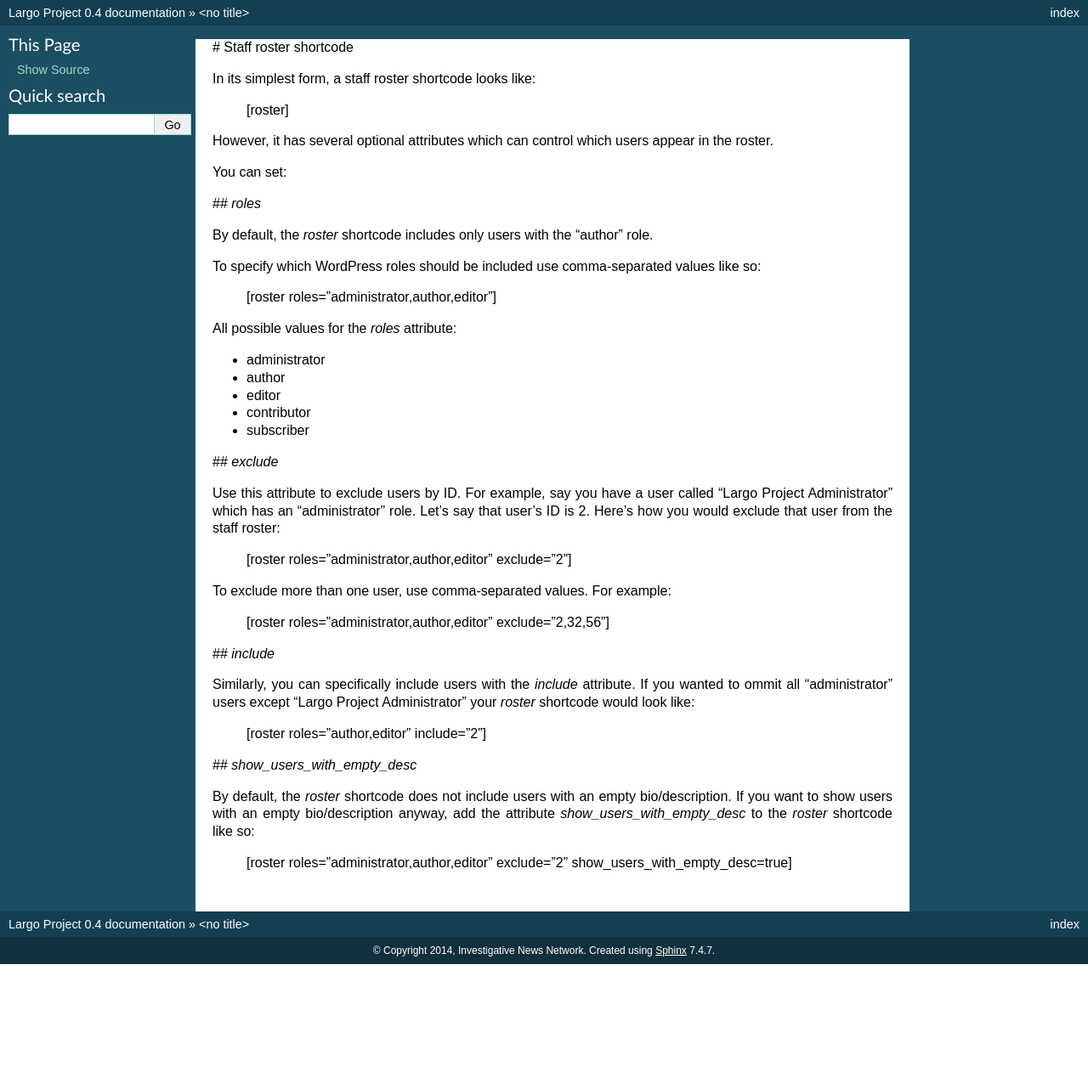
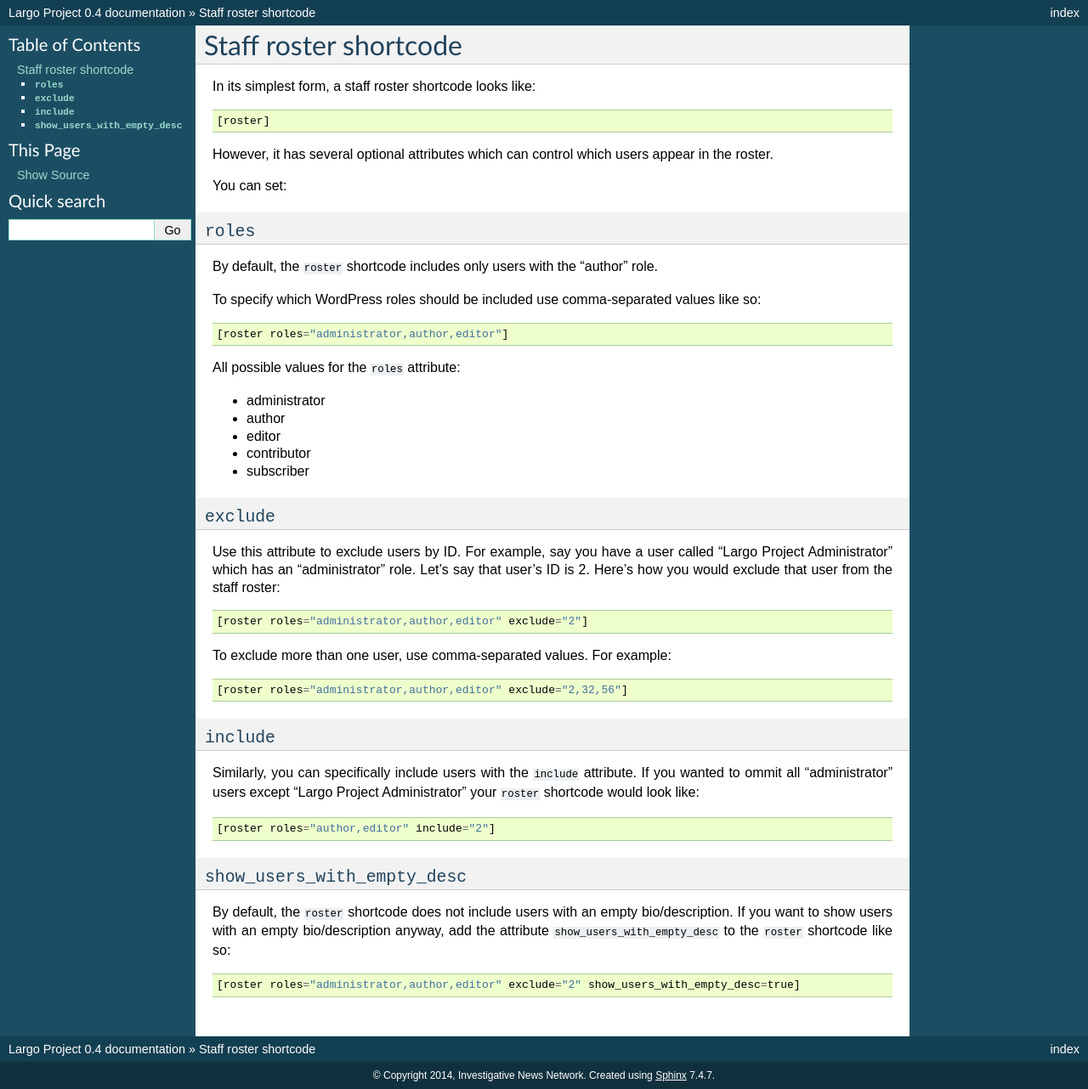
Before and after one commit to argoproject/Argo, a Sphinx documentation site: the page built from docs/users/staffpage.rst, in a window 1280 px wide. Shown: the whole page at 85% size. Built offline with Sphinx 7.4.7, drawn with Linux system fonts in a browser that asks for light colours; before the commit the page ends 1135 px from its top, so only the background shows below that.

Commit message:
whoops, should be using rst not markdown

```diff
--- a/docs/users/staffpage.rst
+++ b/docs/users/staffpage.rst
@@ -1,47 +1,75 @@
-# Staff roster shortcode
+Staff roster shortcode
+======================
 
 In its simplest form, a staff roster shortcode looks like:
 
+::
+
     [roster]
 
-However, it has several optional attributes which can control which users appear in the roster.
+However, it has several optional attributes which can control which
+users appear in the roster.
 
 You can set:
 
-## `roles`
+``roles``
+---------
 
-By default, the `roster` shortcode includes only users with the "author" role.
+By default, the ``roster`` shortcode includes only users with the
+“author” role.
 
-To specify which WordPress roles should be included use comma-separated values like so:
+To specify which WordPress roles should be included use comma-separated
+values like so:
+
+::
 
     [roster roles="administrator,author,editor"]
 
-All possible values for the `roles` attribute:
+All possible values for the ``roles`` attribute:
 
-- administrator
-- author
-- editor
-- contributor
-- subscriber
+-  administrator
+-  author
+-  editor
+-  contributor
+-  subscriber
 
-## `exclude`
+``exclude``
+-----------
 
-Use this attribute to exclude users by ID. For example, say you have a user called "Largo Project Administrator" which has an "administrator" role. Let's say that user's ID is 2. Here's how you would exclude that user from the staff roster:
+Use this attribute to exclude users by ID. For example, say you have a
+user called “Largo Project Administrator” which has an “administrator”
+role. Let’s say that user’s ID is 2. Here’s how you would exclude that
+user from the staff roster:
+
+::
 
     [roster roles="administrator,author,editor" exclude="2"]
 
 To exclude more than one user, use comma-separated values. For example:
 
+::
+
     [roster roles="administrator,author,editor" exclude="2,32,56"]
 
-## `include`
+``include``
+-----------
 
-Similarly, you can specifically include users with the `include` attribute. If you wanted to ommit all "administrator" users except "Largo Project Administrator" your `roster` shortcode would look like:
+Similarly, you can specifically include users with the ``include``
+attribute. If you wanted to ommit all “administrator” users except
+“Largo Project Administrator” your ``roster`` shortcode would look like:
+
+::
 
     [roster roles="author,editor" include="2"]
 
-## `show_users_with_empty_desc`
+``show_users_with_empty_desc``
+------------------------------
 
-By default, the `roster` shortcode does not include users with an empty bio/description. If you want to show users with an empty bio/description anyway, add the attribute `show_users_with_empty_desc` to the `roster` shortcode like so:
+By default, the ``roster`` shortcode does not include users with an
+empty bio/description. If you want to show users with an empty
+bio/description anyway, add the attribute ``show_users_with_empty_desc``
+to the ``roster`` shortcode like so:
+
+::
 
     [roster roles="administrator,author,editor" exclude="2" show_users_with_empty_desc=true]
```
